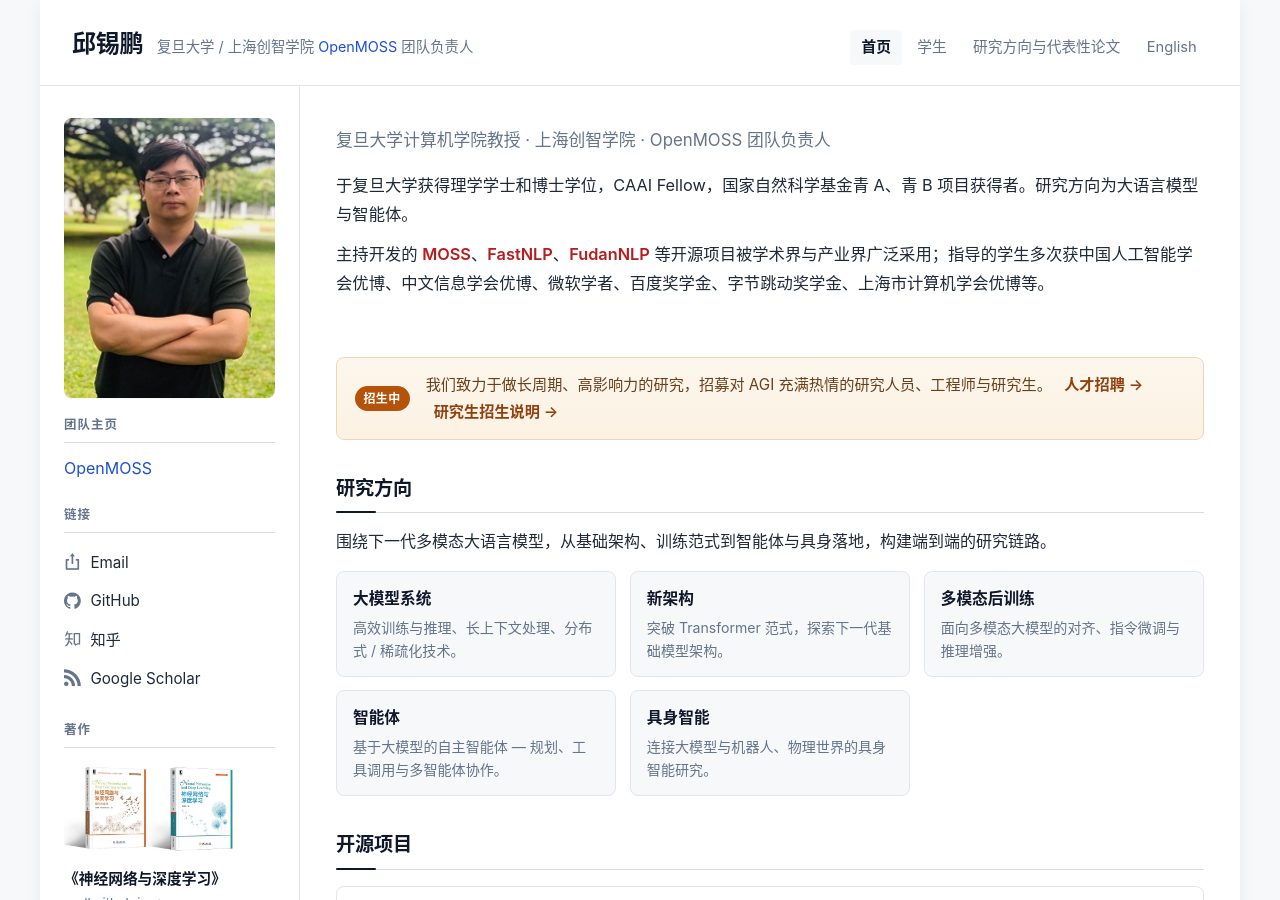
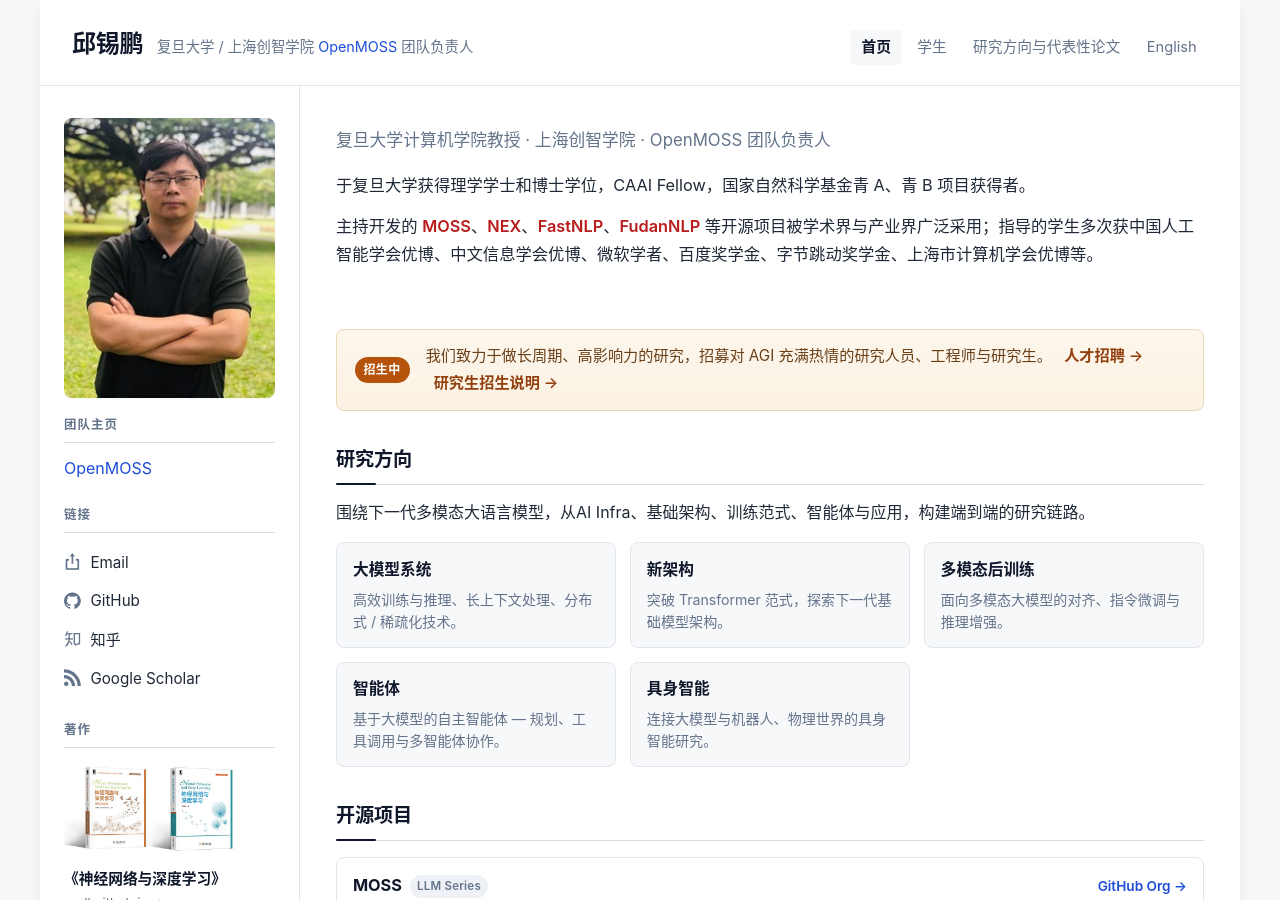
Before and after one commit to xpqiu/xpqiu.github.io, a Jekyll site: the page built from index.html, in a window 1280 px wide and 900 px high. Built offline with Jekyll 4.4.1, drawn with Linux system fonts in a browser that asks for light colours; some web fonts are replaced.

Commit message:
add nex n2

```diff
--- a/_data/projects.yml
+++ b/_data/projects.yml
@@ -30,7 +30,7 @@
 - name: 'NEX'
   url: 'https://github.com/nex-agi'
   org: 'nex-agi'
-  featured: ['Nex-N1']
+  featured: ['Nex-N1', 'Nex-N2']
   desc_zh: '下一代智能体的开源研究平台，覆盖后训练模型NEX-N1、通用智能体架构、Harness系统等。'
   desc_en: 'Open-source research platform for next-generation AI agents — architectures, reasoning, and tool use.'
   badge: 'Agents Series'
--- a/index.html
+++ b/index.html
@@ -8,8 +8,8 @@
 <section class="hero">
   <p class="hero__subtitle">复旦大学计算机学院教授 · 上海创智学院 · OpenMOSS 团队负责人</p>
   <div class="hero__bio">
-    <p>于复旦大学获得理学学士和博士学位，CAAI Fellow，国家自然科学基金青 A、青 B 项目获得者。研究方向为大语言模型与智能体。</p>
-    <p>主持开发的 <span class="hl">MOSS</span>、<span class="hl">FastNLP</span>、<span class="hl">FudanNLP</span> 等开源项目被学术界与产业界广泛采用；指导的学生多次获中国人工智能学会优博、中文信息学会优博、微软学者、百度奖学金、字节跳动奖学金、上海市计算机学会优博等。</p>
+    <p>于复旦大学获得理学学士和博士学位，CAAI Fellow，国家自然科学基金青 A、青 B 项目获得者。</p>
+    <p>主持开发的 <span class="hl">MOSS</span>、<span class="hl">NEX</span>、<span class="hl">FastNLP</span>、<span class="hl">FudanNLP</span> 等开源项目被学术界与产业界广泛采用；指导的学生多次获中国人工智能学会优博、中文信息学会优博、微软学者、百度奖学金、字节跳动奖学金、上海市计算机学会优博等。</p>
   </div>
 </section>
 
@@ -24,7 +24,7 @@
 
 <section class="section">
   <h2>研究方向</h2>
-  <p>围绕下一代多模态大语言模型，从基础架构、训练范式到智能体与具身落地，构建端到端的研究链路。</p>
+  <p>围绕下一代多模态大语言模型，从AI Infra、基础架构、训练范式、智能体与应用，构建端到端的研究链路。</p>
   <div class="topic-grid">
     {% for item in site.data.research %}
     <div class="topic-card">
```
